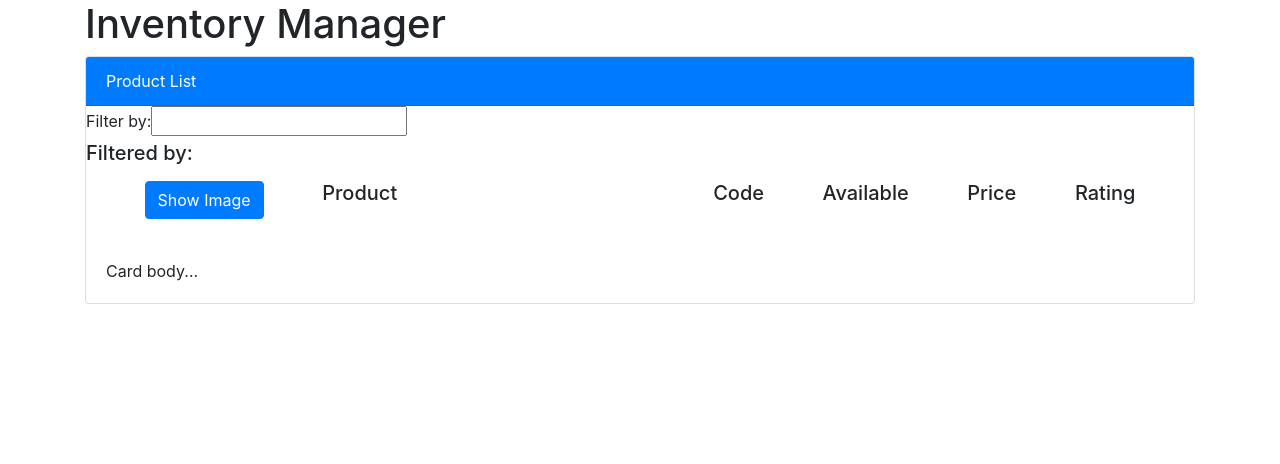
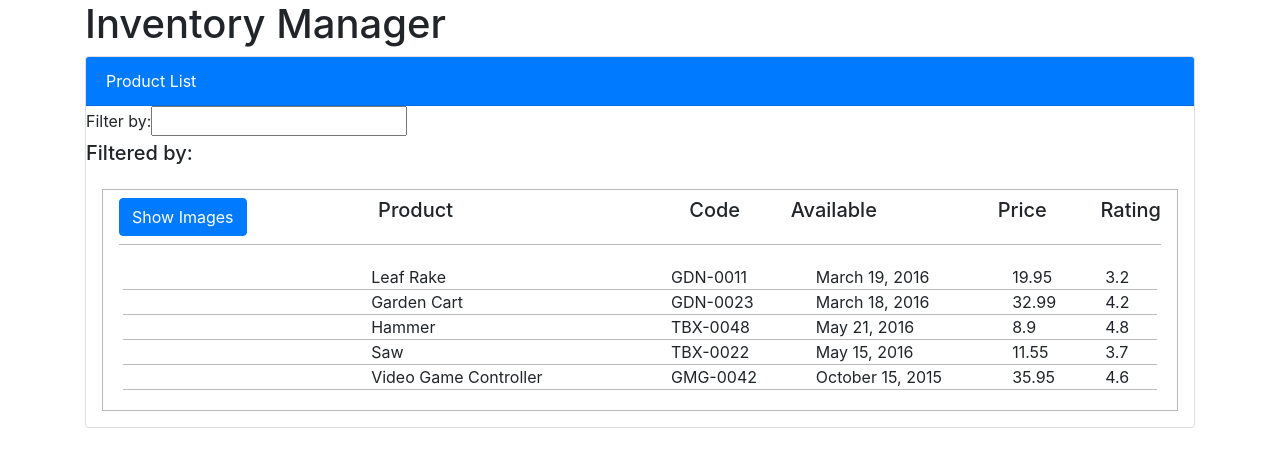
Before and after one commit to danhoffmanjr/ngInventory-Manager, an Angular app in the folder Inventory-Manager/: page / in a window 1280 px wide. Shown: the top 464 px of the page. Built offline with nearby package versions, Linux system fonts and the light colour scheme.

Commit message:
added some structural directives to only show the productss list if there is data, if there is it iterates the data object and displayes each object binding the properties. Added event binding (one way binding) to toggle showing and hiding the product images. css updates.

```diff
--- a/Inventory-Manager/src/app/products/product-list.component.css
+++ b/Inventory-Manager/src/app/products/product-list.component.css
@@ -1,8 +1,46 @@
+.list-container {
+    margin: 1rem;
+    border: 1px solid rgb(187, 186, 186);
+}
+
 .product-list-headers {
     display: flex;
-    justify-content: space-evenly;
+    margin: 0 1rem;
+    justify-content: space-between;
+    border-bottom: 1px solid rgb(187, 186, 186);
 }
 
-.product-list-headers > .product {
-    flex-basis: 30%;
+.product-item {
+    display: flex;
+    justify-content: space-between;
+    border-bottom: 1px solid rgb(187, 186, 186);
 }
+
+.image {
+    flex-basis: 20%;
+}
+
+.image > img {
+    width: 50px;
+    margin: 5px;
+}
+
+.product-name {
+    flex-basis: 25%;
+}
+
+.product-code {
+    flex-basis: 10%;
+}
+
+.date-available {
+    flex-basis: 15%;
+}
+
+.price {
+    flex-basis: 5%;
+}
+
+.rating {
+    flex-basis: 5%;
+}
--- a/Inventory-Manager/src/app/products/product-list.component.html
+++ b/Inventory-Manager/src/app/products/product-list.component.html
@@ -3,20 +3,30 @@
     {{title}}
   </div>
   <div>
-    <label>Filter by: </label><input type="text">
+    <label>Filter by: </label>
+    <input type="text">
     <h5>Filtered by: </h5>
   </div>
+  <div class="list-container">
     <div class="card-title mt-2 product-list-headers">
       <h5 class="image">
-      <button class="btn btn-primary">Show Image</button>
+        <button class="btn btn-primary" (click)='toggleImage()'>{{showImage ? 'Hide' : 'Show'}} Images</button>
       </h5>
-    <h5 class="product">Product</h5>
+      <h5 class="product-name">Product</h5>
       <h5 class="prod-code">Code</h5>
       <h5 class="date-available">Available</h5>
       <h5 class="price">Price</h5>
       <h5 class="rating">Rating</h5>
     </div>
-  <div class="card-body">
-    Card body...
+    <div class="card-body" *ngIf='products && products.length'>
+      <div class="product-item" *ngFor='let product of products'>
+        <div class="image"><img *ngIf='showImage' [src]='product.imageUrl' [title]='product.productName'></div>
+        <div class="product-name">{{product.productName}}</div>
+        <div class="product-code">{{product.productCode}}</div>
+        <div class="date-available">{{product.releaseDate}}</div>
+        <div class="price">{{product.price}}</div>
+        <div class="rating">{{product.rating}}</div>
       </div>
     </div>
+  </div>
+</div>
--- a/Inventory-Manager/src/app/products/product-list.component.ts
+++ b/Inventory-Manager/src/app/products/product-list.component.ts
@@ -9,6 +9,63 @@ export class ProductListComponent implements OnInit {
 
   constructor() { }
   title: string = "Product List";
+  showImage: boolean = false;
+  products: any[] = [
+    {
+        "id": 1,
+        "productName": "Leaf Rake",
+        "productCode": "GDN-0011",
+        "releaseDate": "March 19, 2016",
+        "description": "Leaf rake with 48-inch wooden handle.",
+        "price": 19.95,
+        "rating": 3.2,
+        "imageUrl": "http://openclipart.org/image/300px/svg_to_png/26215/Anonymous_Leaf_Rake.png"
+    },
+    {
+        "id": 2,
+        "productName": "Garden Cart",
+        "productCode": "GDN-0023",
+        "releaseDate": "March 18, 2016",
+        "description": "15 gallon capacity rolling garden cart",
+        "price": 32.99,
+        "rating": 4.2,
+        "imageUrl": "http://openclipart.org/image/300px/svg_to_png/58471/garden_cart.png"
+    },
+    {
+        "id": 5,
+        "productName": "Hammer",
+        "productCode": "TBX-0048",
+        "releaseDate": "May 21, 2016",
+        "description": "Curved claw steel hammer",
+        "price": 8.9,
+        "rating": 4.8,
+        "imageUrl": "http://openclipart.org/image/300px/svg_to_png/73/rejon_Hammer.png"
+    },
+    {
+        "id": 8,
+        "productName": "Saw",
+        "productCode": "TBX-0022",
+        "releaseDate": "May 15, 2016",
+        "description": "15-inch steel blade hand saw",
+        "price": 11.55,
+        "rating": 3.7,
+        "imageUrl": "http://openclipart.org/image/300px/svg_to_png/27070/egore911_saw.png"
+    },
+    {
+        "id": 10,
+        "productName": "Video Game Controller",
+        "productCode": "GMG-0042",
+        "releaseDate": "October 15, 2015",
+        "description": "Standard two-button video game controller",
+        "price": 35.95,
+        "rating": 4.6,
+        "imageUrl": "http://openclipart.org/image/300px/svg_to_png/120337/xbox-controller_01.png"
+    }
+];
+
+  toggleImage(): void {
+    this.showImage = !this.showImage;
+  }
 
   ngOnInit() {
   }
```
Lines whose indentation alone changed are shown as unchanged.
